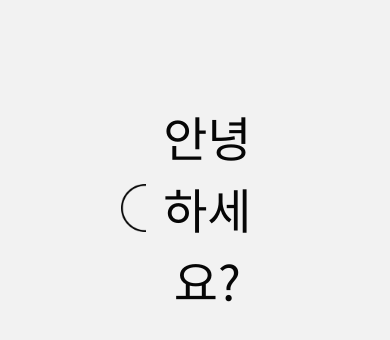
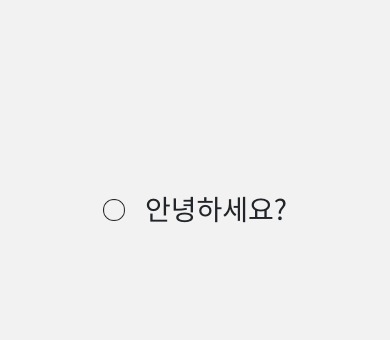
Before and after one commit to chueunjeong/graduation-exhibition, a React (Create React App) app: page / in a window 390 px wide. Shown: the top 340 px of the page. Built offline with nearby package versions, Linux system fonts and the light colour scheme; a web font is replaced by a local one.

Commit message:
main edit

```diff
--- a/src/assets/media.css
+++ b/src/assets/media.css
@@ -51,6 +51,14 @@
   .belt-mobile-2 {
     padding-top: 250px !important;
   }
+
+  .intro-ellipse {
+    width: 22px !important;
+    height: 22px !important;
+  }
+  .intro-title-text {
+    font-size: 28px !important;
+  }
 }
 
 @media (min-width: 1264px) {
--- a/src/js/intro/Intro.js
+++ b/src/js/intro/Intro.js
@@ -4,7 +4,7 @@ import "../../assets/sass/intro.scss";
 const Intro = () => {
   return (
     <div className="container">
-      <div className="row align-items-center d-flex justify-content-center intro">
+      <div className="row align-items-center d-flex justify-content-center intro hidden-m">
         <div className="col-5 title">
           <a className="intro-title-a" href="/main">
             <div className="row fade-in-box">
@@ -18,6 +18,16 @@ const Intro = () => {
           </a>
         </div>
       </div>
+
+      <div className="row align-items-center d-flex justify-content-center intro hidden-pc">
+        <div className="intro-ellipse" style={{ marginTop: 5 }}></div>
+        <div className="text-center intro-title-text hidden-hover" style={{ marginLeft: 20 }}>
+          안녕하세요?
+        </div>
+        <div className="text-left intro-title-text show-hover" style={{ marginLeft: 20 }}>
+          An e ... g※
+        </div>
+      </div>
     </div>
   );
 };
```
